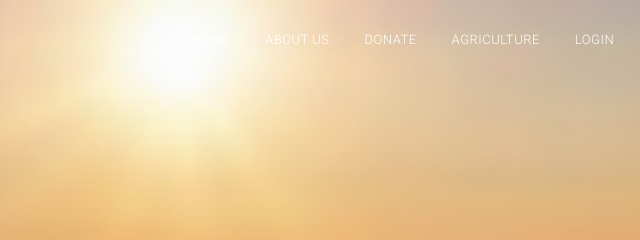
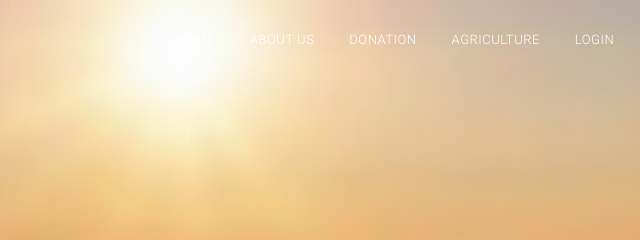
Before and after one commit to Saurav040198/lifesaver, a plain HTML site: page index.html in a window 1280 px wide. Shown: the top 240 px of the page, 464-1104 px from the left. Drawn offline with nearby package versions, Linux system fonts and the light colour scheme.

Commit message:
Update index.html

```diff
--- a/index.html
+++ b/index.html
@@ -41,7 +41,7 @@
                     <ul class="nav navbar-nav">
                         <li><a href="index.html">Home</a></li>
                         <li><a href="coming.html">About Us</a></li>
-                        <li><a href="https://mailchi.mp/cb9c7194e54e/lifesaver">Donate</a></li>
+                        <li><a href="https://mailchi.mp/cb9c7194e54e/lifesaver">Donation</a></li>
                          <li><a href="coming.html">Agriculture</a></li>
                         <li><a href="login.html">Login</a></li>
                         <li><a href="coming.html">Contact Us</a></li>
```
